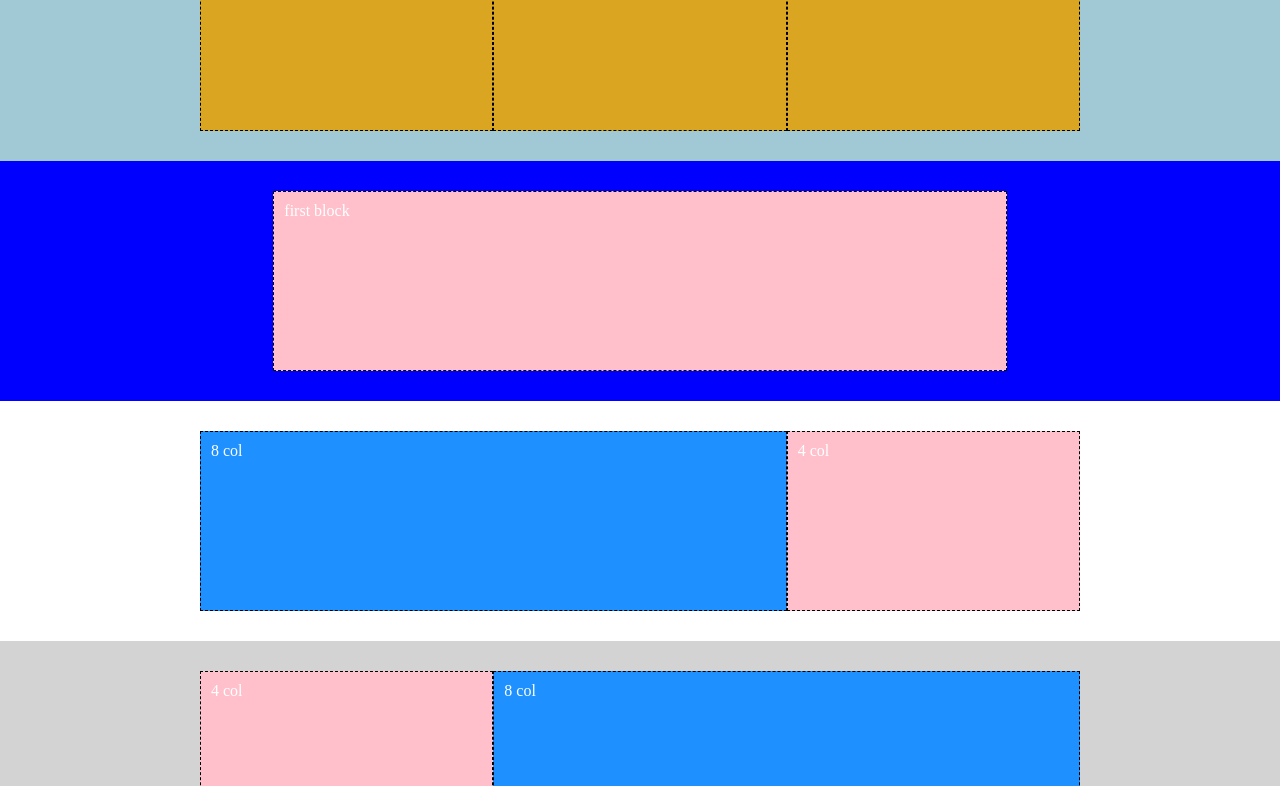
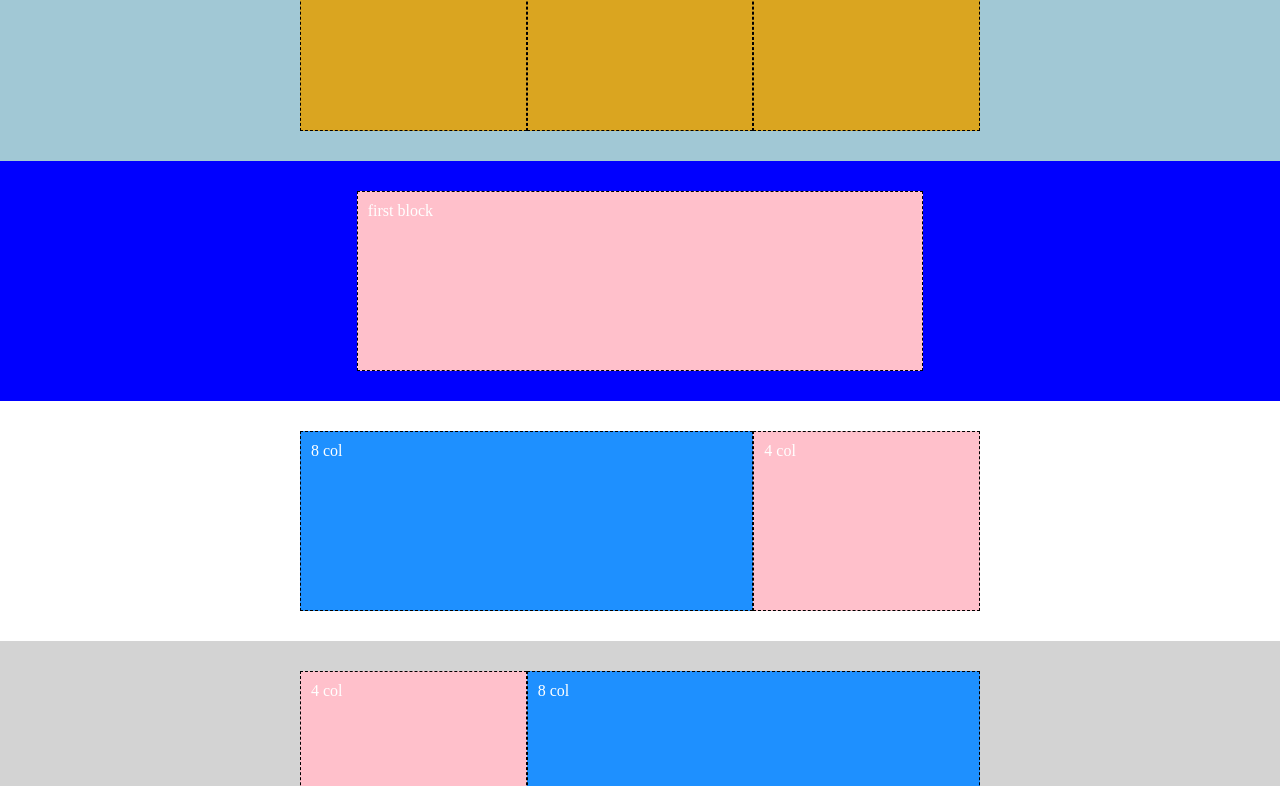
Before and after one commit to Federico-Maiocchi/htmlcss-struttura-discord, a plain HTML site: page index.html in a window 1280 px wide. Shown: the part 79-865 px from the top of the page. Drawn offline with Linux system fonts and the light colour scheme.

Commit message:
FIXED: max-width container

```diff
--- a/css/app.css
+++ b/css/app.css
@@ -10,7 +10,7 @@ body {
 }
 
 .container {
-    max-width: 900px;
+    max-width: 700px;
     margin: 0 auto;
 }
 
@@ -47,7 +47,7 @@ body {
     background-color: #228b22;
 }
 
-/*setting col*/
+/*setting column*/
 .col-1 {
     width: calc(100% / 12 * 1);
 }
@@ -109,7 +109,6 @@ body {
 
 .debug .first-block {
     background-color: blue;
-
 }
 
 .debug .second-block , .fourth-block {
@@ -129,7 +128,7 @@ body {
     border-top: 2px solid #d3d3d3;
 }
 
-.debug [class$='block']{
+.debug [class$='block'] {
     padding: 20px;
 }
 .debug [class^='col-'] {
```
